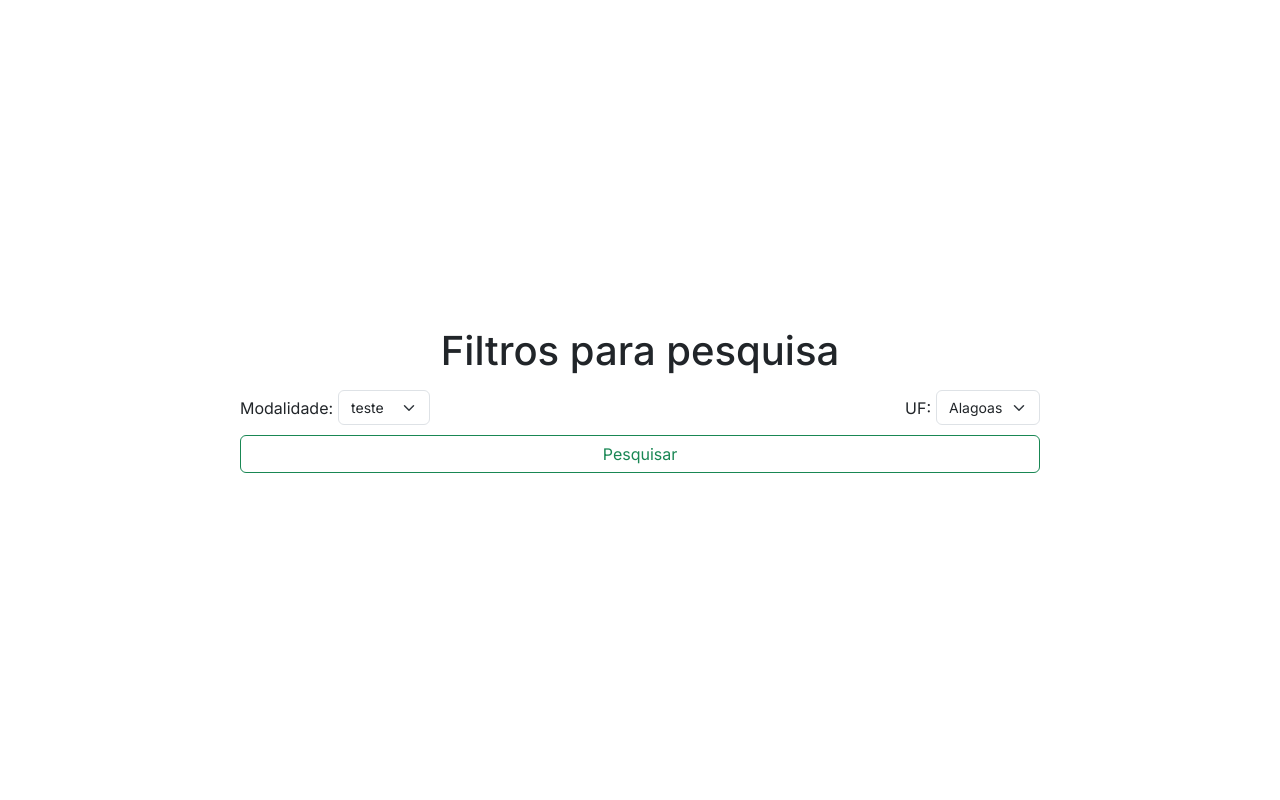
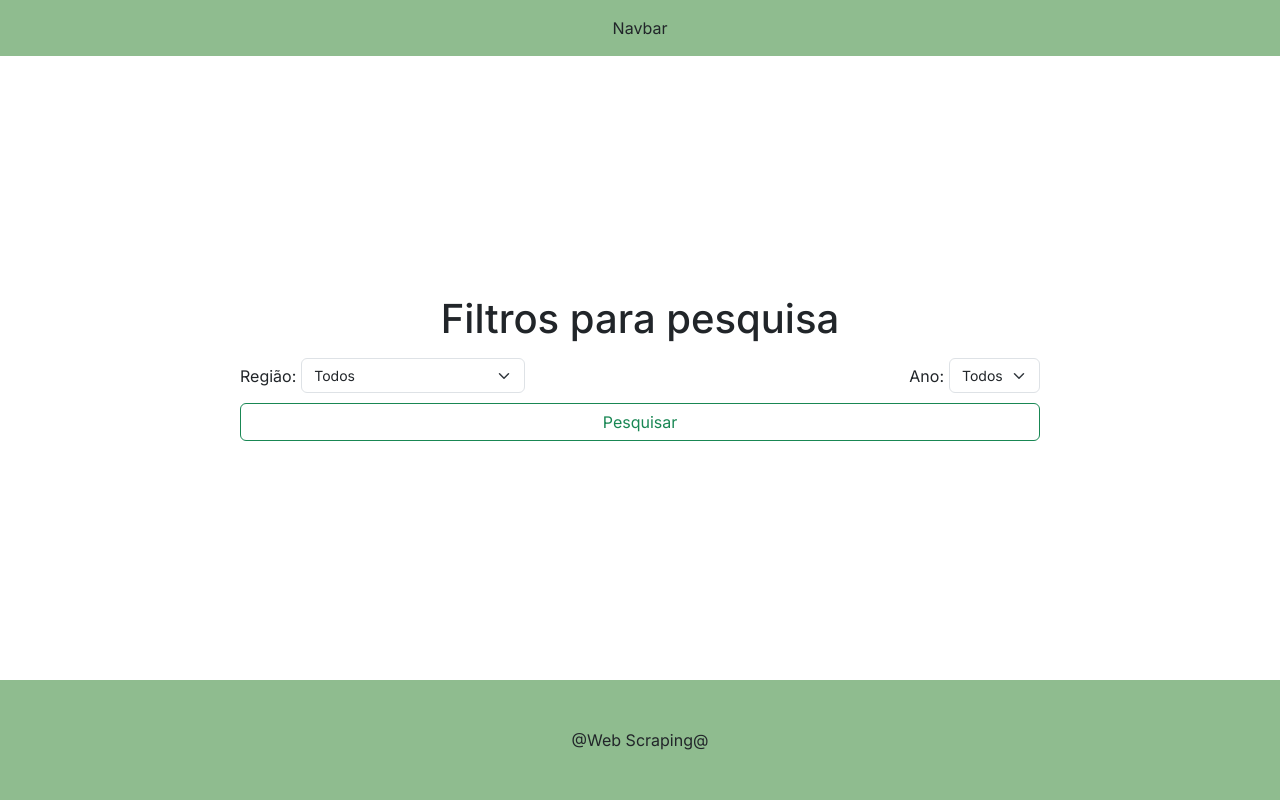
Before and after one commit to emessonh/desafio_webscraping, a Django app: page / in a window 1280 px wide. Run offline with Django 5.2, Linux system fonts and the light colour scheme.

Commit message:
alteração no banco e na página web

```diff
--- a/pagina_principal/static/style.css
+++ b/pagina_principal/static/style.css
@@ -6,11 +6,22 @@
 
 body{
     margin: 0;
-    height: 100vh;
+    background-color: #ffffff;
+}
+
+nav{
     display: flex;
+    justify-content: center;
     align-items: center;
+    height: 7vh;
+    background-color: darkseagreen;
+}
+
+#body-pagina{
+    height: 78vh;
+    display: flex;
+    flex-direction: column;
     justify-content: center;
-    background-color: #ffffff;
 }
 
 h1{
@@ -45,7 +56,7 @@ h1{
     width: 100vh;
 }
 
-#campo-modalidade, #campo-uf{
+#campo-regiao, #campo-ano{
     display: flex;
     align-items: center;
 }
@@ -62,3 +73,15 @@ h1{
 #feedback{
     margin-top: 1rem;
 }
+
+footer{
+    height: 15vh;
+    display: flex;
+    justify-content: center;
+    align-items: center;
+    background-color: darkseagreen;
+}
+
+/* .body-footer{
+
+} */
--- a/pagina_principal/templates/index.html
+++ b/pagina_principal/templates/index.html
@@ -4,11 +4,14 @@
 <head>
     <meta charset="UTF-8">
     <meta name="viewport" content="width=device-width, initial-scale=1.0">
-    <title>Raspador</title>
+    <title>Web Scraping</title>
     <link href="https://cdn.jsdelivr.net/npm/bootstrap@5.3.3/dist/css/bootstrap.min.css" rel="stylesheet" integrity="sha384-QWTKZyjpPEjISv5WaRU9OFeRpok6YctnYmDr5pNlyT2bRjXh0JMhjY6hW+ALEwIH" crossorigin="anonymous">
     <link rel="stylesheet" href="{% static 'style.css' %}">
 </head>
 <body>
+    <nav>
+        Navbar
+    </nav>
     <div id="body-pagina">
         <h1>Filtros para pesquisa</h1>
         <div id="form">
@@ -16,17 +19,26 @@
                 {% csrf_token %}
                 <div id="campos-form">
                     <div id="campos">
-                        <div id="campo-modalidade">
-                            <label for="modalidade" class="form-label">Modalidade: </label>
-                            <select name="modalidade" id="modalidade" class="form-select" name="modalidade">
-                                <option value="teste">teste</option>
-                                <option value="teste2">teste2</option>
+                        <div id="campo-regiao">
+                            <label for="regiao" class="form-label">Região:</label>
+                            <select name="regiao" id="regiao" class="form-select" name="regiao">
+                                <option value="todos">Todos</option>
+                                <option value="central">Central</option>
+                                <option value="jequitinhonha_mucuri">Jequitinhonha e Mucuri</option>
+                                <option value="leste">Leste</option>
+                                <option value="norte">Norte</option>
+                                <option value="sul">Sul</option>
+                                <option value="triangulo_e_alto_paranaiba">Triângulo e Alto Paranaíba</option>
                             </select>
                         </div>
-                        <div id="campo-uf">
-                            <label for="uf" class="form-label">UF: </label>
-                            <select name="uf" id="uf" class="form-select" name="uf">
-                                <option value="AL">Alagoas</option>
+                        <div id="campo-ano">
+                            <label for="ano" class="form-label">Ano:</label>
+                            <select name="ano" id="ano" class="form-select" name="ano">
+                                <option value="todos">Todos</option>
+                                <option value="2023">2023</option>
+                                <option value="2023">2022</option>
+                                <option value="2023">2021</option>
+                                <option value="2023">2020</option>
                             </select>
                         </div>
                     </div>
@@ -42,6 +54,11 @@
             </form>
         </div>
     </div>
+    <footer>
+        <div class="body-footer">
+            @Web Scraping@
+        </div>
+    </footer>
     <script src="https://cdn.jsdelivr.net/npm/bootstrap@5.3.3/dist/js/bootstrap.bundle.min.js" integrity="sha384-YvpcrYf0tY3lHB60NNkmXc5s9fDVZLESaAA55NDzOxhy9GkcIdslK1eN7N6jIeHz" crossorigin="anonymous"></script>
 </body>
 </html>
--- a/pagina_principal/views.py
+++ b/pagina_principal/views.py
@@ -18,9 +18,8 @@ def pagina_inicial(request):
 
 def buscar_dados(request):
     if request.method == 'GET':
-        modalidade = request.GET.get('modalidade')
-        uf = request.GET.get('uf')
-        print(modalidade, uf)
+        modalidade = request.GET.get('regiao')
+        uf = request.GET.get('ano')
         automacao = automação()
         if automacao:
             messages.success(request, 'Dados recuperados com sucesso')
```
Also changed, not shown: pagina_principal/models.py (+15 -9 lines), db.sqlite3, pagina_principal/migrations/0001_initial.py.
